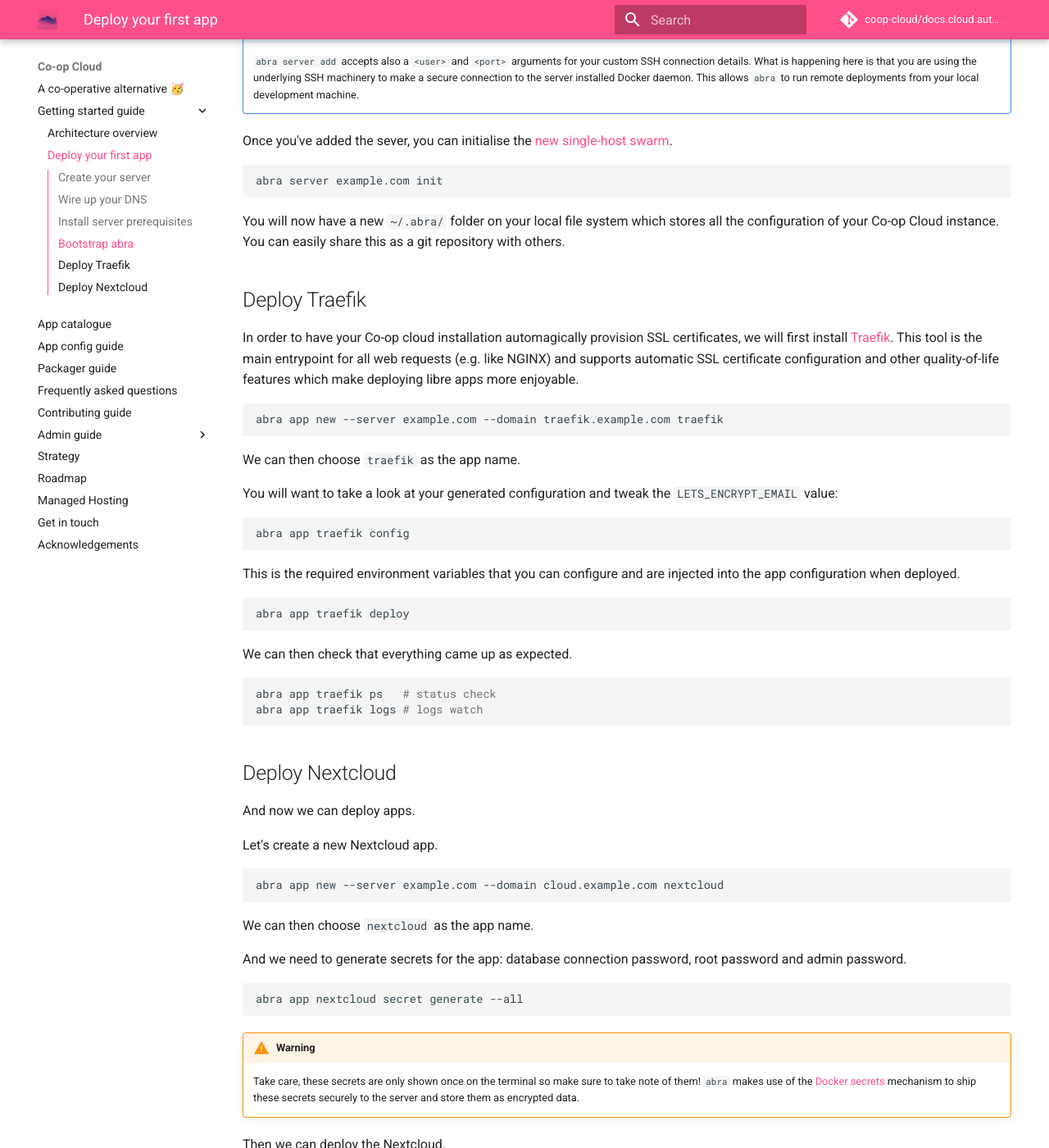
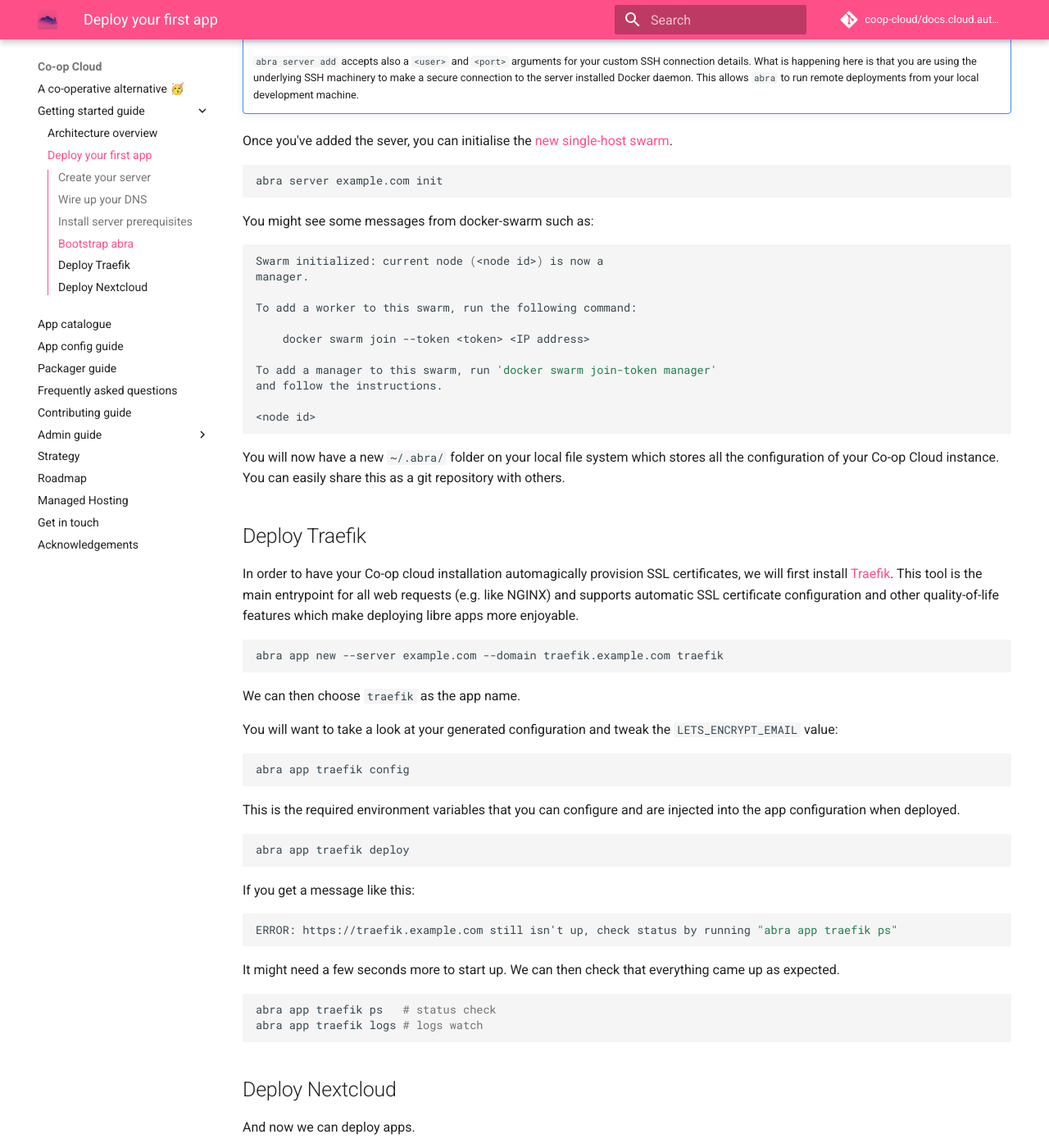
Before and after one commit to mayel/docs.coopcloud.tech, an MkDocs documentation site: the page built from docs/deploy.md, in a window 1280 px wide and 1400 px high, scrolled down 1732 px. Shown: the whole window at 82% size. Built offline with MkDocs 1.6.1 and Material for MkDocs 9.7.7, drawn with Linux system fonts in a browser that asks for light colours; some of the changed text lies outside the part shown.

Commit message:
Clarify a couple of things in deployment guide.

````diff
--- a/docs/deploy.md
+++ b/docs/deploy.md
@@ -22,7 +22,7 @@
 
 ## Install server prerequisites
 
-On your server, you'll want to install [Docker](https://www.docker.com/). This can be done by following the [install documentation](https://docs.docker.com/engine/install/).
+You'll want to install [Docker](https://www.docker.com/) both on your server and your local machine. This can be done by following the [install documentation](https://docs.docker.com/engine/install/).
 
 On a [Debian system](https://docs.docker.com/engine/install/debian/), that can be done like so.
 
@@ -86,6 +86,23 @@
 abra server example.com init
 ```
 
+You might see some messages from docker-swarm such as:
+
+```bash
+Swarm initialized: current node (<node id>) is now a
+manager.
+
+To add a worker to this swarm, run the following command:
+
+    docker swarm join --token <token> <IP address>
+
+To add a manager to this swarm, run 'docker swarm join-token manager'
+and follow the instructions.
+
+<node id>
+```
+
+
 You will now have a new `~/.abra/` folder on your local file system which stores all the configuration of your Co-op Cloud instance. You can easily share this as a git repository with others.
 
 ## Deploy Traefik
@@ -110,7 +127,11 @@
 abra app traefik deploy
 ```
 
-We can then check that everything came up as expected.
+If you get a message like this:
+```bash
+ERROR: https://traefik.example.com still isn't up, check status by running "abra app traefik ps"
+```
+It might need a few seconds more to start up. We can then check that everything came up as expected.
 
 ```bash
 abra app traefik ps   # status check
@@ -134,6 +155,12 @@
 ```bash
 abra app nextcloud secret generate --all
 ```
+
+If abra complains about lacking pwqgen, it is available in the packet passwdqc on debian. Install it with
+```bash
+sudo apt-get install passwdqc
+```
+and run the previous command again.
 
 !!! warning
 
````
